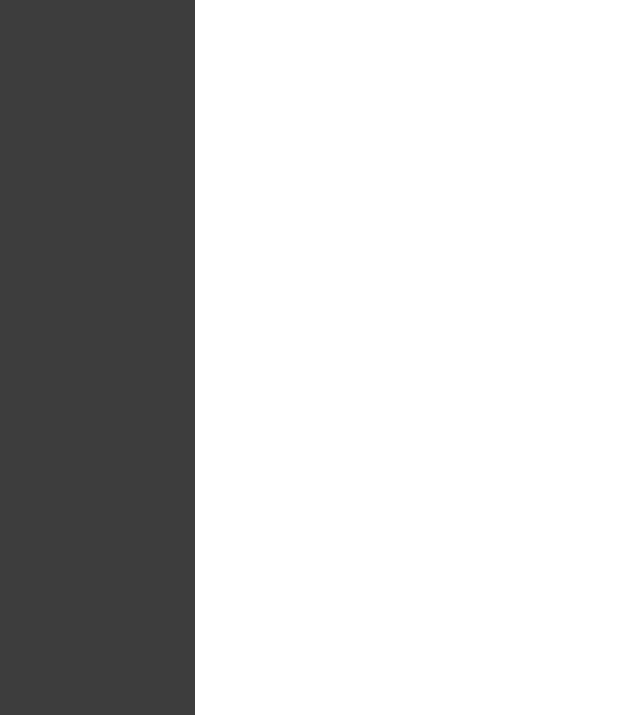
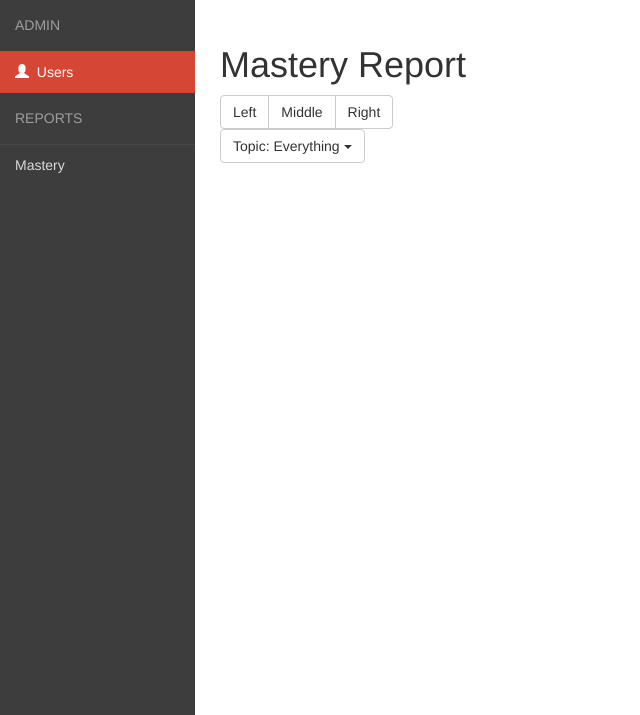
Before and after one commit to soniaguptacmu/Dashboard, a Django app: template mysite/nalanda/templates/report-mastery.html in a window 1280 px wide. Shown: the part 46-761 px from the top of the page, without its empty margins (0-640 px from the left). Run offline with Django 3.2, Linux system fonts and the light colour scheme; the template is opened without the code that fills it, so the values that code supplies are empty; some libraries are stand-ins or nearby versions.

Commit message:
uncompleted templates

```diff
--- a/mysite/nalanda/templates/login.html
+++ b/mysite/nalanda/templates/login.html
@@ -4,7 +4,7 @@
 
 <div class="content">
     <h2>Login to your account</h2>
-        <form method="POST" action="login.php">
+        <form method="POST" action="/login">
         <div class="input">
             <i class="glyphicon glyphicon-user"></i>
             <input name="username" type="text" class="form-control" placeholder="Username">
@@ -13,9 +13,6 @@
             <i class="glyphicon glyphicon-lock"></i>
             <input name="password" type="password" class="form-control" placeholder="Password">
         </div>
-        <label>
-            <input type="checkbox" name="remember" value="1"> Remember me
-        </label>
         <button name="submit" type="submit" class="btn btn-success submit-button">Login <i class="glyphicon glyphicon-log-in"></i></button>
     </form>
     <div class="alternate-option">
--- a/mysite/nalanda/templates/register.html
+++ b/mysite/nalanda/templates/register.html
@@ -4,7 +4,7 @@
 
 <div class="content">
     <h2>Login to your account</h2>
-        <form method="POST" action="login.php">
+        <form method="POST" action="/register">
         <div class="input">
             <i class="glyphicon glyphicon-user"></i>
             <input name="username" type="text" class="form-control" placeholder="Username">
@@ -13,7 +13,7 @@
             <i class="glyphicon glyphicon-lock"></i>
             <input name="password" type="password" class="form-control" placeholder="Password">
         </div>
-        <button name="submit" type="submit" class="btn btn-success submit-button">Login <i class="glyphicon glyphicon-log-in"></i></button>
+        <button name="submit" type="submit" class="btn btn-success submit-button">Register <i class="glyphicon glyphicon-log-in"></i></button>
     </form>
     <div class="alternate-option">
         Already has an account? <a href="/login">Click to login</a>
--- a/mysite/nalanda/templates/report-mastery.html
+++ b/mysite/nalanda/templates/report-mastery.html
@@ -1,7 +1,95 @@
-{% extends "__base_sidebar.html" %}
+<!DOCTYPE HTML>
+<html>
+<head>
+    <meta charset="utf-8">
+    <meta http-equiv="X-UA-Compatible" content="IE=EDGE">
 
-{% block content %}
+	<!-- jquery -->
+    <script type="text/javascript" src="../static/node_modules/jquery/dist/jquery.min.js"></script>
+	<!-- bootstrap -->
+    <script type="text/javascript" src="../static/node_modules/bootstrap/dist/js/bootstrap.min.js"></script>
+    <link rel="stylesheet" href="../static/node_modules/bootstrap/dist/css/bootstrap.min.css" media="all">
+    <!-- jquery validation -->
+    <script type="text/javascript" src="../static/node_modules/jquery-validation/dist/jquery.validate.min.js"></script>
+    <!-- jquery fancytree -->
+    <script type="text/javascript" src="../static/node_modules/jquery.fancytree/dist/jquery.fancytree-all-deps.min.js"></script>
+    <link rel="stylesheet" href="../static/node_modules/jquery.fancytree/dist/skin-lion/ui.fancytree.min.css" media="all">
+    <!-- jquery datatables -->
+    <script type="text/javascript" src="../static/node_modules/datatables/media/js/jquery.dataTables.min.js"></script>
+    <link rel="stylesheet" href="../static/node_modules/datatables/media/css/jquery.dataTables.min.css" media="all">
 
-<!-- content goes here -->
+    <script type="text/javascript" src="../static/js/common.js"></script>
+    <link rel="stylesheet" href="../static/css/main.css" media="all">
 
-{% endblock %}
+    <title>Report Mastery</title>
+</head>
+
+<body class="">
+    <header id="masthead" class="site-header">
+        <div class="inner">
+            <h1 class="site-title"><a class="site-title-link" href="/">Nalanda Project</a></h1>
+            <span style="color:#ffffff">Current User: {{ "current_user" }}</span>
+            <a href="/logout" class="log-out" title="Log Out"><i class="glyphicon glyphicon-log-out"></i> Log Out</a>
+        </div>
+    </header>
+    <div id="main" class="site-main">
+	    <div class="content-area">
+			<div id="primary" class="site-content">
+				<div class="report-header">
+					<h1 class="page-title">Mastery Report</h1>
+					<div class="btn-group" role="group" aria-label="...">
+					  <button type="button" class="btn btn-default">Left</button>
+					  <button type="button" class="btn btn-default">Middle</button>
+					  <button type="button" class="btn btn-default">Right</button>
+					</div>
+				</div>
+				<div class="report-settings">
+					<div class="dropdown">
+						<button class="btn btn-default" type="button" data-toggle="dropdown">
+							Topic: Everything
+							<span class="caret"></span>
+						</button>
+						<div class="dropdown-menu">
+							<div id="topics-tree"></div>
+						</div>
+					</div>
+					<div class="dates">
+
+					</div>
+				</div>
+    		</div>
+		</div>
+		<div id="secondary" class="site-sidebar">
+		    <ul class="site-navigation">
+		        <li class="heading">Admin</li>
+		        <li class="navigation-item current "><a href="/admin-users"><i class="glyphicon glyphicon-user"></i>&nbsp; Users</a></li>
+		        <li class="heading">Reports</li>
+		        <li class="navigation-item "><a href="/reports-mastery">Mastery</a></li>
+		    </ul>
+		</div>
+    </div> <!-- .site-main -->
+    <footer id="colophon" class="site-footer">
+        &copy; 2017 Carnegie Mellon University
+    </footer>
+    <script>
+		$(function(){
+			$("#topics-tree").fancytree({
+				checkbox: false,
+				selectMode: 1,
+				source: [  // Typically we would load using ajax instead...
+					{title: "Node 1"},
+					{title: "Node 2"},
+					{title: "Folder 3", folder: true, expanded: true, children: [
+						{title: "Node 3.1", key: "id3.1"},
+						{title: "Node 3.2"}
+					]},
+					{title: "Folder 4", folder: true, children: [
+						{title: "Node 4.1"},
+						{title: "Node 4.2"}
+					]}
+				],
+			});
+		});
+    </script>
+</body>
+</html>
```
